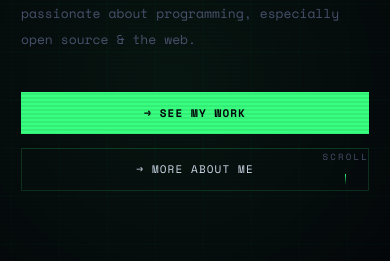
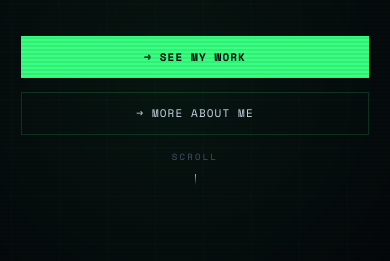
Before and after one commit to TheGreatMostafa/TheGreatMostafa.github.io, a plain HTML site: page index.html in a window 390 px wide. Shown: the part 583-844 px from the top of the page. Drawn offline with nearby package versions, Linux system fonts and the light colour scheme.

Commit message:
Refactor scroll indicator styles and improve mobile layout

```diff
--- a/style.css
+++ b/style.css
@@ -343,7 +343,7 @@
 }
 
 /* =========================================
-   SCROLL INDICATOR & BATMAN
+   SCROLL INDICATOR
    ========================================= */
 .hero-scroll {
   position: absolute;
@@ -676,8 +676,24 @@
 @media (max-width: 560px) {
   .skills-grid { grid-template-columns: 1fr 1fr; }
   .about-stats { grid-template-columns: 1fr 1fr; }
-  .hero-ctas { flex-direction: column; }
-  .btn { justify-content: center; }
+
+  .hero-ctas {
+    flex-direction: column;
+    align-items: center;
+  }
+  .btn {
+    justify-content: center;
+    width: 100%;
+  }
+
+  .hero-scroll {
+    left: 0;
+    right: 0;
+  }
+
+  .hero {
+    padding-bottom: 9rem;
+  }
 }
 
 @media (hover: none), (pointer: coarse), (prefers-reduced-motion: reduce) {
```
